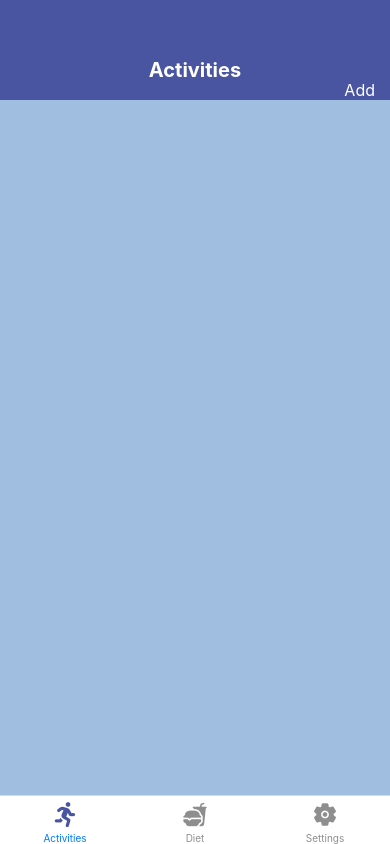
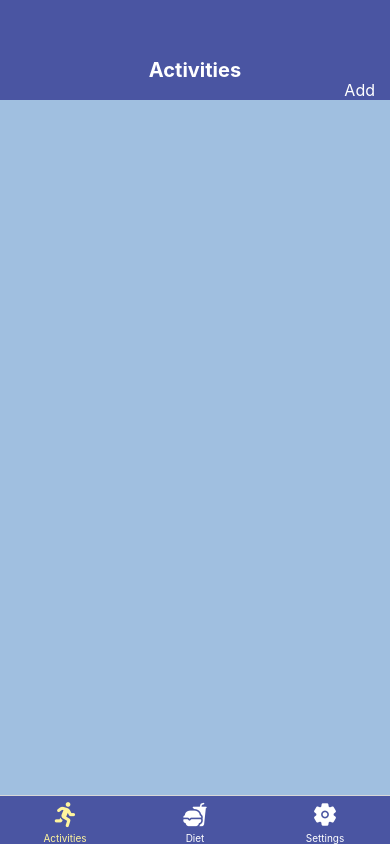
Before and after one commit to doudou2077/Assignment-2, a React Native app: screen / in a window 390 px wide. Built offline with nearby package versions, Linux system fonts and the light colour scheme.

Commit message:
adjust the color for the tap

```diff
--- a/App.js
+++ b/App.js
@@ -65,10 +65,15 @@ export default function App() {
             <NavigationContainer>
               <Tab.Navigator
                 screenOptions={({ route }) => ({
+                  tabBarStyle: {
+                    backgroundColor: '#4A55A2',
+                  },
+                  tabBarActiveTintColor: '#FFF59D',
+                  tabBarInactiveTintColor: 'white',
                   headerShown: false,
-                  tabBarIcon: ({ focused, color, size }) => {
+                  tabBarIcon: ({ color, size }) => {
                     let iconName;
-                    let IconComponent = Ionicons;  // Default to Ionicons
+                    let IconComponent = Ionicons;
 
                     if (route.name === 'Activities') {
                       IconComponent = FontAwesome5;
@@ -80,7 +85,7 @@ export default function App() {
                     }
 
                     // Use the focused state to adjust the icon's appearance
-                    return <IconComponent name={iconName} size={size} color={focused ? '#4A55A2' : color} />;
+                    return <IconComponent name={iconName} size={size} color={color} />;
                   },
                 })}
               >
```
